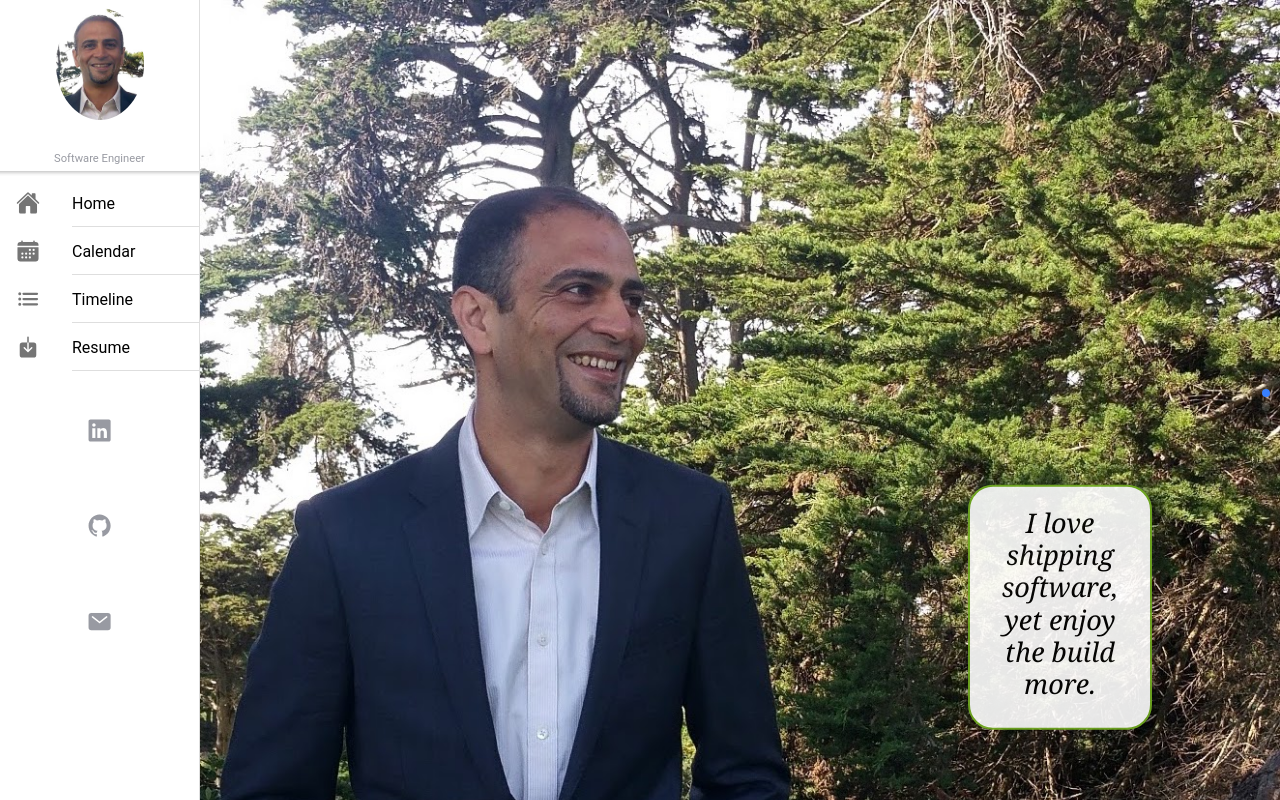
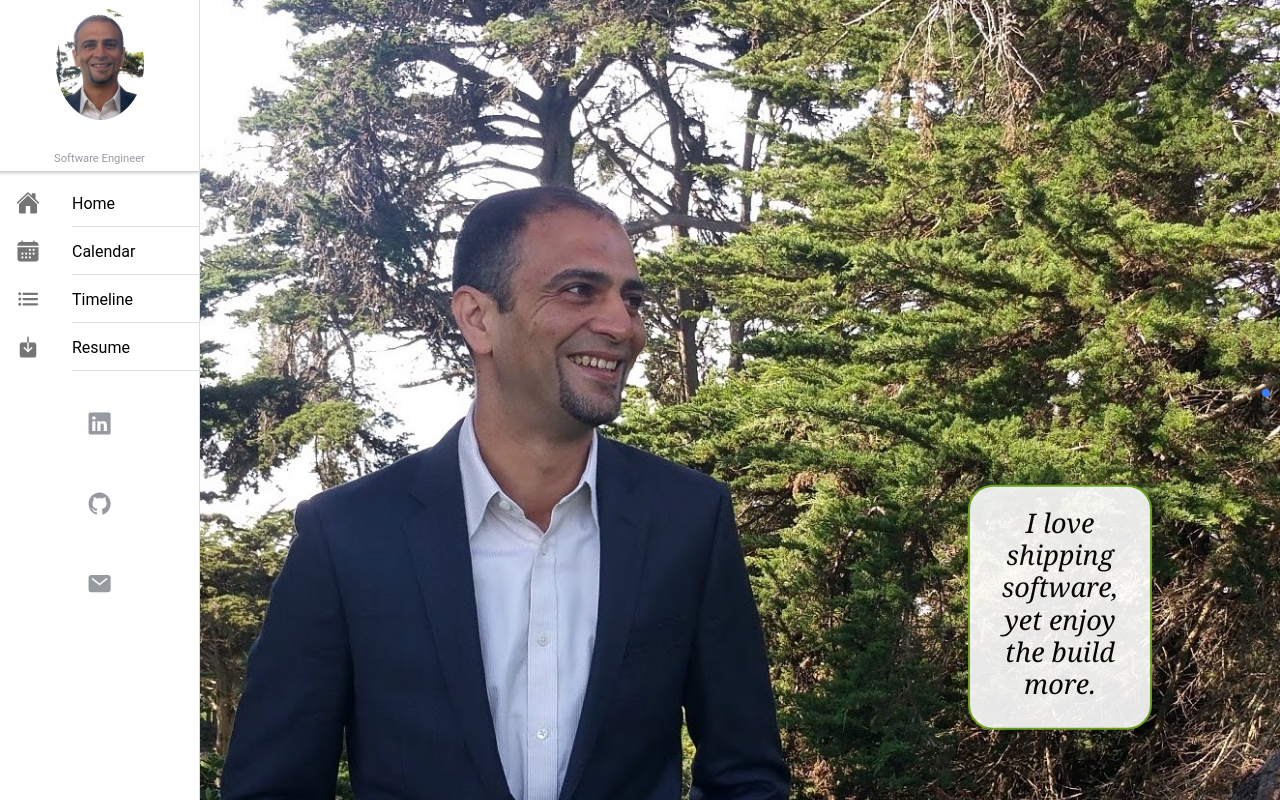
Before and after one commit to ShadyAlzayat/react-ionic-portfolio, a React (Create React App) app: page /#/home in a window 1280 px wide. Built offline with nearby package versions, Linux system fonts and the light colour scheme; the HTML template or start-up script is replaced by a standard one.

Commit message:
cleaner padding

```diff
--- a/src/components/Menu.css
+++ b/src/components/Menu.css
@@ -5,9 +5,10 @@
   height: 8em !important;
 }
 .menu-grid {
-  --ion-grid-column-padding-md: 2vw;
-  --ion-grid-column-padding-lg: 2vw;
-  --ion-grid-column-padding-xl: 2vw;
+  --ion-grid-column-padding-sm: 18px;
+  --ion-grid-column-padding-md: 18px;
+  --ion-grid-column-padding-lg: 18px;
+  --ion-grid-column-padding-xl: 18px;
 }
 
 .split-pane-visible > .split-pane-side {
```
